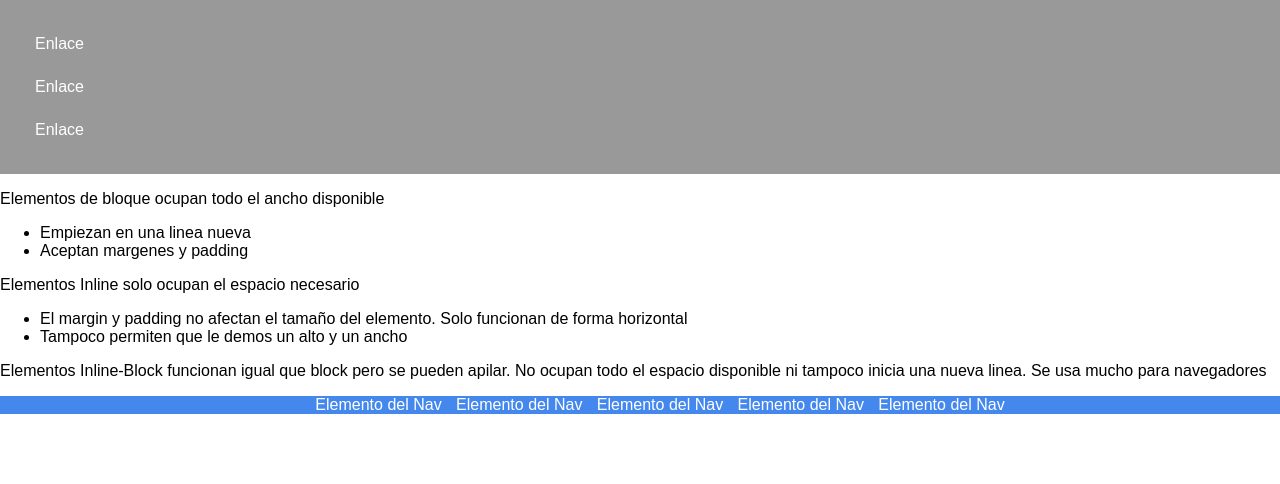
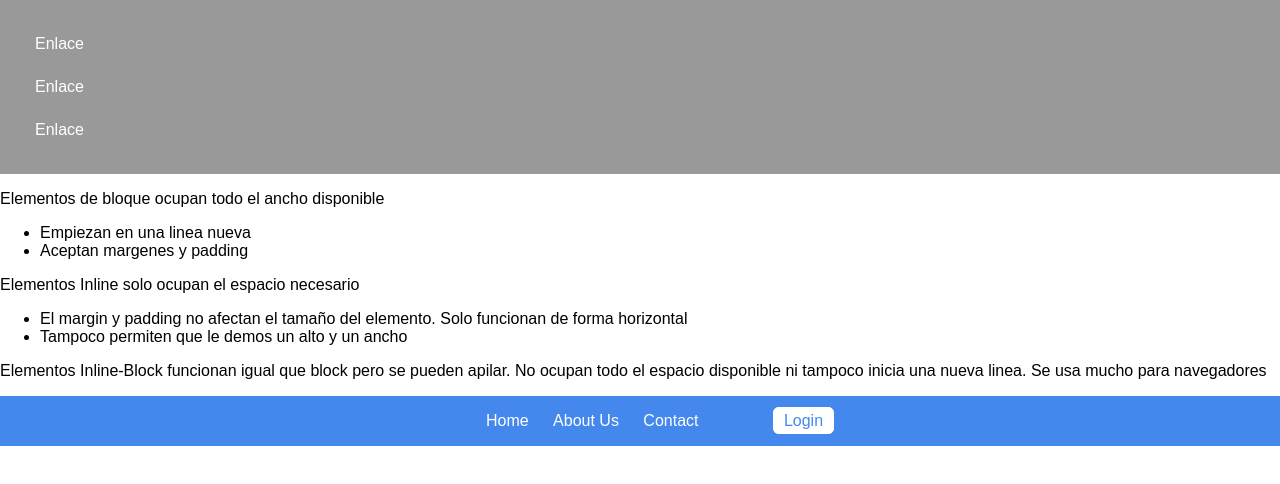
Before and after one commit to ggosdinski/curso-html-css, a plain HTML site: page css/Display/index.html in a window 1280 px wide. Drawn offline with Linux system fonts and the light colour scheme.

Commit message:
Display 2-Nav mejorado con boton Login

```diff
--- a/css/Display/index.html
+++ b/css/Display/index.html
@@ -31,19 +31,19 @@
     <nav class="nav">
         <ul class="nav__list">
             <li class="nav__item">
-                <a href=""class="nav_link">Elemento del Nav</a>
+                <a href=""class="nav_link">Home</a>
             </li>
             <li class="nav__item">
-                <a href=""class="nav_link">Elemento del Nav</a>
+                <a href=""class="nav_link">About Us</a>
             </li>
             <li class="nav__item">
-                <a href=""class="nav_link">Elemento del Nav</a>
+                <a href=""class="nav_link">Contact</a>
             </li>
+            <!-- <li class="nav__item">
+                <a href=""class="nav_link">Link 4</a>
+            </li> -->
             <li class="nav__item">
-                <a href=""class="nav_link">Elemento del Nav</a>
-            </li>
-            <li class="nav__item">
-                <a href=""class="nav_link">Elemento del Nav</a>
+                <a href=""class="nav_link link--button">Login</a>
             </li>
         </ul>
     </nav>
--- a/css/Display/style.css
+++ b/css/Display/style.css
@@ -18,23 +18,40 @@ body {
 
 .nav {
     background-color: #48e;
-    text-align: center;
-}
-
-.nav__list  {
-    margin: 0 ;
+    text-align: center; /* Centra los elementos dentro del contenedor */
+    height: 50px; /* Ajusta la altura para que los enlaces sean más visibles */
+    line-height: 50px; /* Esto centra el contenido verticalmente dentro de .nav */
+    /* line-height se refiere al espacio entre las líneas de texto dentro de un contenedor.
+Cuando el valor de line-height es igual a la altura del contenedor (en este caso, 50px), el contenido se centra verticalmente.
+La propiedad height: 50px; se estableció en .nav para definir el alto del contenedor, mientras que line-height: 50px; asegura que los elementos dentro de este contenedor (que en este caso son los enlaces) estén alineados en el centro de esa altura de 50px. */
 }
 
 .nav__item {
     display: inline-block;
+
 }
 
 .nav_link {
     color: #fff;
     text-decoration: none;
-    margin: 5px;
+    margin: 10px;
 }
 
-.nav__item:hover{
-    background-color: #59e;
+.nav__item:not(:last-child) .nav_link:hover {
+    text-decoration: underline;
 }
+
+
+.link--button{
+    color: #48e;
+    background-color: #fff;
+    padding: 4px 10px;
+    margin-left: 60px;
+    border: 1px solid #fff;
+    border-radius: 6px;
+}
+
+.link--button:hover{
+    background: transparent;
+    color: #fff;
+}
```
